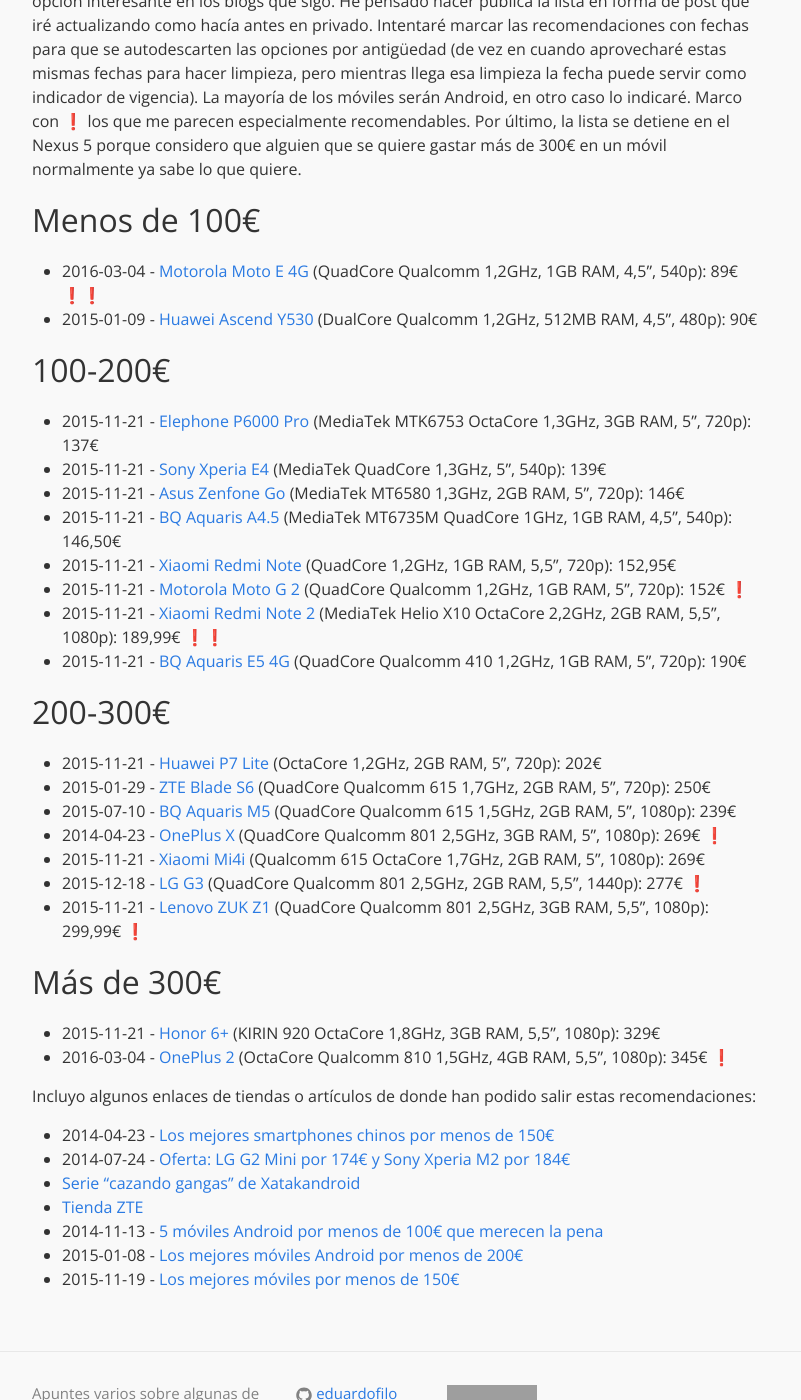
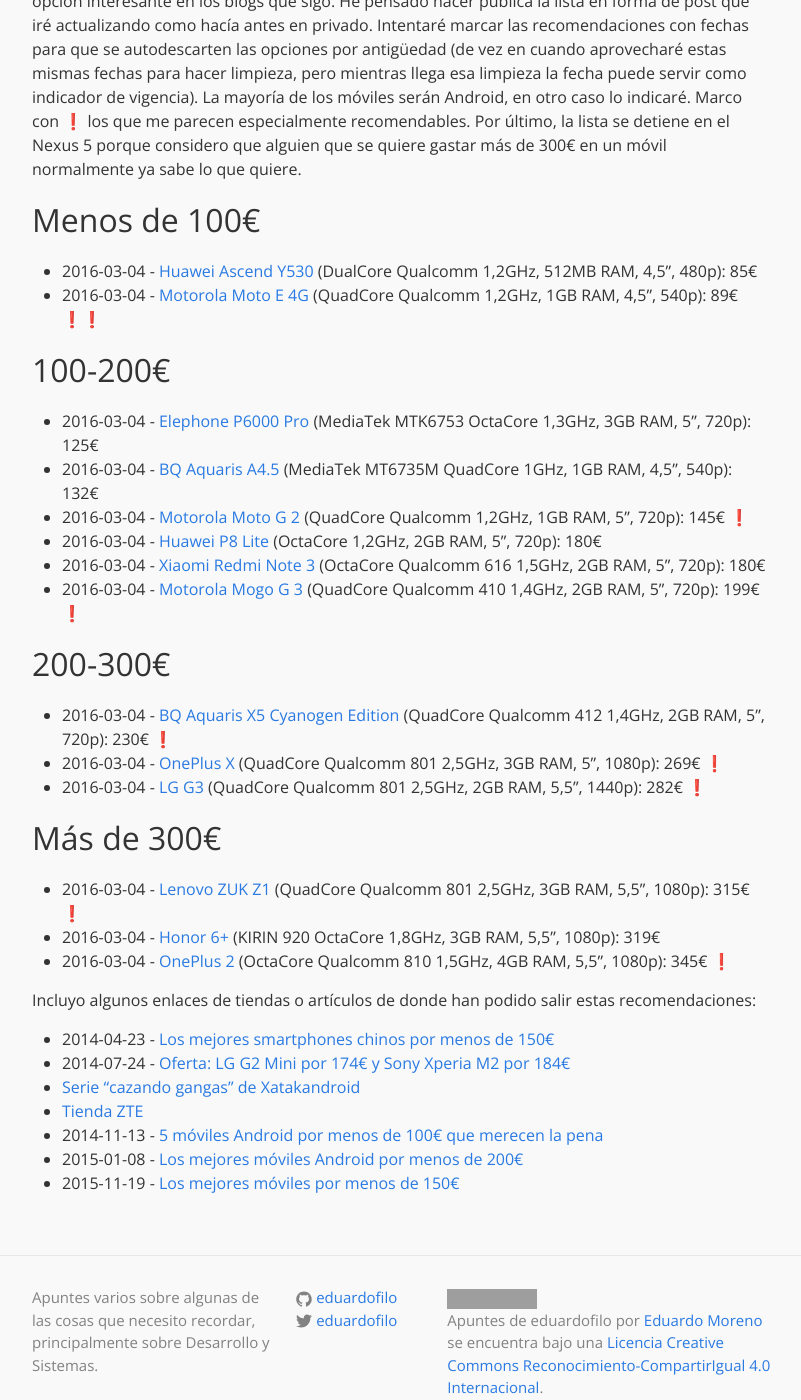
Before and after one commit to eduardofilo/eduardofilo.jekyll, a Jekyll site: the page built from _posts/2015-01-09-moviles.md, in a window 1280 px wide and 1400 px high, scrolled down 498 px. Shown: the whole window, without its empty margins (238-1039 px from the left). Built offline with Jekyll 4.4.1, drawn with Linux system fonts in a browser that asks for light colours; emoji names are drawn with the system emoji font; Markdown is read by kramdown in place of the engine named in the settings; grey boxes are pictures that could not be loaded.

Commit message:
Actualizados todos los precios.

```diff
--- a/_posts/2015-01-09-moviles.md
+++ b/_posts/2015-01-09-moviles.md
@@ -11,33 +11,28 @@
 
 ## Menos de 100€
 
+* 2016-03-04 - [Huawei Ascend Y530](http://www.amazon.es/gp/product/B00HRXA9CW) (DualCore Qualcomm 1,2GHz, 512MB RAM, 4,5”, 480p): 85€
 * 2016-03-04 - [Motorola Moto E 4G](http://www.pccomponentes.com/motorola_moto_e_4g_blanco_libre.html) (QuadCore Qualcomm 1,2GHz, 1GB RAM, 4,5”, 540p): 89€ :exclamation::exclamation:
-* 2015-01-09 - [Huawei Ascend Y530](http://www.amazon.es/gp/product/B00HRXA9CW) (DualCore Qualcomm 1,2GHz, 512MB RAM, 4,5”, 480p): 90€
 
 ## 100-200€
 
-* 2015-11-21 - [Elephone P6000 Pro](http://www.amazon.es/dp/B00Z9MKPMW/) (MediaTek MTK6753 OctaCore 1,3GHz, 3GB RAM, 5”, 720p): 137€
-* 2015-11-21 - [Sony Xperia E4](http://www.amazon.es/dp/B00TYPHJVU) (MediaTek QuadCore 1,3GHz, 5”, 540p): 139€
-* 2015-11-21 - [Asus Zenfone Go](http://www.amazon.es/dp/B0158G7NWI) (MediaTek MT6580 1,3GHz, 2GB RAM, 5”, 720p): 146€
-* 2015-11-21 - [BQ Aquaris A4.5](http://www.amazon.es/dp/B015KDORSM) (MediaTek MT6735M QuadCore 1GHz, 1GB RAM, 4,5”, 540p): 146,50€
-* 2015-11-21 - [Xiaomi Redmi Note](http://www.amazon.es/Xiaomi-RedMi-Note-4G-LTE/dp/B00NN4UDLG) (QuadCore 1,2GHz, 1GB RAM, 5,5”, 720p): 152,95€
-* 2015-11-21 - [Motorola Moto G 2](http://www.amazon.es/dp/B00UL1CNFS) (QuadCore Qualcomm 1,2GHz, 1GB RAM, 5”, 720p): 152€ :exclamation:
-* 2015-11-21 - [Xiaomi Redmi Note 2](http://www.geekvida.es/xiaomi-redmi-note-2-2gb-32gb-negro-p106009.html) (MediaTek Helio X10 OctaCore 2,2GHz, 2GB RAM, 5,5”, 1080p): 189,99€ :exclamation::exclamation:
-* 2015-11-21 - [BQ Aquaris E5 4G](http://www.amazon.es/gp/product/B00R81V22E) (QuadCore Qualcomm 410 1,2GHz, 1GB RAM, 5”, 720p): 190€
+* 2016-03-04 - [Elephone P6000 Pro](http://www.amazon.es/dp/B00Z9MKPMW/) (MediaTek MTK6753 OctaCore 1,3GHz, 3GB RAM, 5”, 720p): 125€
+* 2016-03-04 - [BQ Aquaris A4.5](http://www.amazon.es/dp/B015KDORSM) (MediaTek MT6735M QuadCore 1GHz, 1GB RAM, 4,5”, 540p): 132€
+* 2016-03-04 - [Motorola Moto G 2](http://www.amazon.es/dp/B00UL1CNFS) (QuadCore Qualcomm 1,2GHz, 1GB RAM, 5”, 720p): 145€ :exclamation:
+* 2016-03-04 - [Huawei P8 Lite](http://www.amazon.es/dp/B00W1KSK86) (OctaCore 1,2GHz, 2GB RAM, 5”, 720p): 180€
+* 2016-03-04 - [Xiaomi Redmi Note 3](http://www.geekvida.es/xiaomi-redmi-3-2gb-16gb-gris-p114910.html) (OctaCore Qualcomm 616 1,5GHz, 2GB RAM, 5”, 720p): 180€
+* 2016-03-04 - [Motorola Mogo G 3](http://www.amazon.es/dp/B013P2K9NC/) (QuadCore Qualcomm 410 1,4GHz, 2GB RAM, 5”, 720p): 199€ :exclamation:
 
 ## 200-300€
 
-* 2015-11-21 - [Huawei P7 Lite](http://www.amazon.es/dp/B00W1KSK86) (OctaCore 1,2GHz, 2GB RAM, 5”, 720p): 202€
-* 2015-01-29 - [ZTE Blade S6](http://www.xatakandroid.com/moviles-android/zte-blade-s6-comparativa-como-se-coloca-en-la-gama-media) (QuadCore Qualcomm 615 1,7GHz, 2GB RAM, 5", 720p): 250€
-* 2015-07-10 - [BQ Aquaris M5](http://tiendas.mediamarkt.es/p/movil-bq-aquaris-m5-negro-de-16gb-con-4g-1285224) (QuadCore Qualcomm 615 1,5GHz, 2GB RAM, 5”, 1080p): 239€
-* 2014-04-23 - [OnePlus X](https://oneplus.net/es/x) (QuadCore Qualcomm 801 2,5GHz, 3GB RAM, 5”, 1080p): 269€ :exclamation:
-* 2015-11-21 - [Xiaomi Mi4i](http://www.geekvida.es/xiaomi-mi4i-mi-4i-2gb-32gb-negro-p105165.html) (Qualcomm 615 OctaCore 1,7GHz, 2GB RAM, 5”, 1080p): 269€
-* 2015-12-18 - [LG G3](http://www.amazon.es/gp/product/B00KKSKHFA) (QuadCore Qualcomm 801 2,5GHz, 2GB RAM, 5,5”, 1440p): 277€ :exclamation:
-* 2015-11-21 - [Lenovo ZUK Z1](http://www.geekvida.es/lenovo-zuk-z1-3gb-64gb-negro-p105270.html) (QuadCore Qualcomm 801 2,5GHz, 3GB RAM, 5,5”, 1080p): 299,99€ :exclamation:
+* 2016-03-04 - [BQ Aquaris X5 Cyanogen Edition](http://www.bq.com/es/cyanogen-aquaris-x5) (QuadCore Qualcomm 412 1,4GHz, 2GB RAM, 5”, 720p): 230€ :exclamation:
+* 2016-03-04 - [OnePlus X](https://oneplus.net/es/x) (QuadCore Qualcomm 801 2,5GHz, 3GB RAM, 5”, 1080p): 269€ :exclamation:
+* 2016-03-04 - [LG G3](http://www.amazon.es/gp/product/B00KKSKHFA) (QuadCore Qualcomm 801 2,5GHz, 2GB RAM, 5,5”, 1440p): 282€ :exclamation:
 
 ## Más de 300€
 
-* 2015-11-21 - [Honor 6+](http://www.amazon.es/dp/B00VUYWSSM) (KIRIN 920 OctaCore 1,8GHz, 3GB RAM, 5,5”, 1080p): 329€
+* 2016-03-04 - [Lenovo ZUK Z1](http://www.amazon.es/dp/B016ZP46DA) (QuadCore Qualcomm 801 2,5GHz, 3GB RAM, 5,5”, 1080p): 315€ :exclamation:
+* 2016-03-04 - [Honor 6+](http://www.amazon.es/dp/B00VUYWSSM) (KIRIN 920 OctaCore 1,8GHz, 3GB RAM, 5,5”, 1080p): 319€
 * 2016-03-04 - [OnePlus 2](https://oneplus.net/es/2) (OctaCore Qualcomm 810 1,5GHz, 4GB RAM, 5,5”, 1080p): 345€ :exclamation:
 
 Incluyo algunos enlaces de tiendas o artículos de donde han podido salir estas recomendaciones:
```
